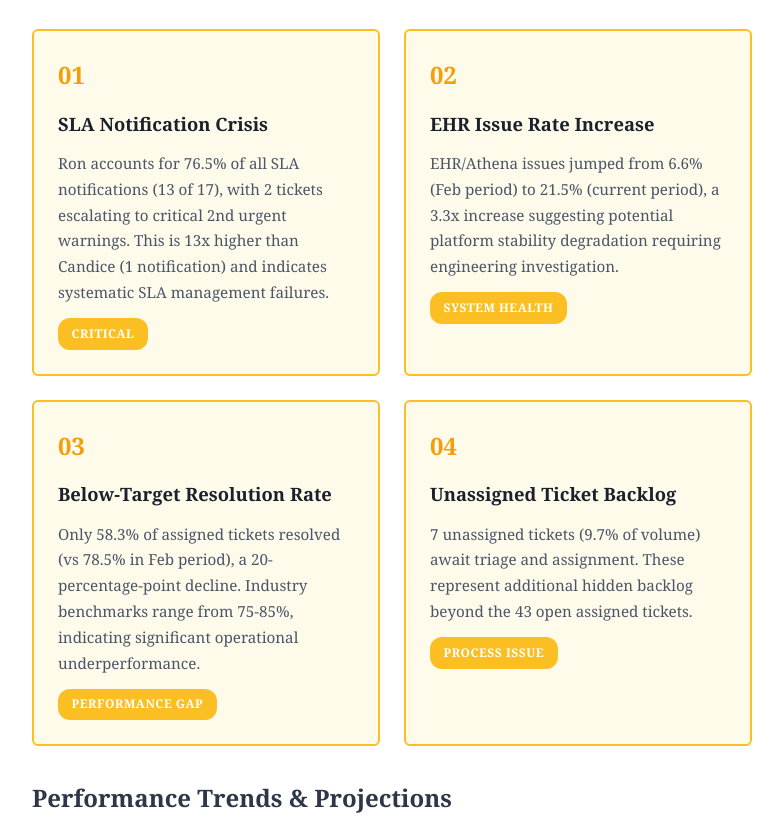
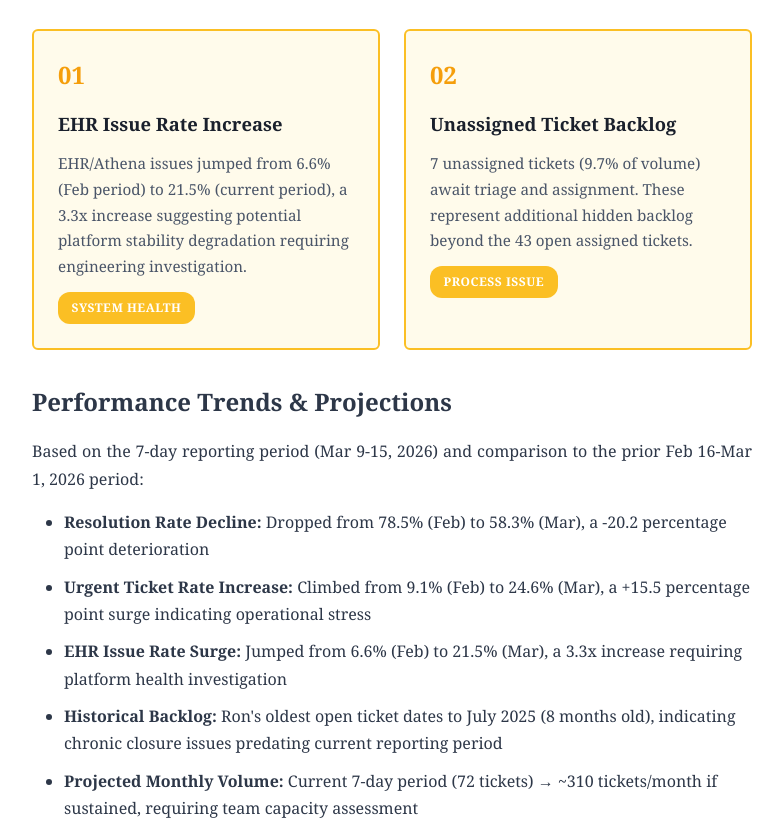
Before and after one commit to agil01/zendesk-reports, a plain HTML site: page product_success_team_metrics_mar9-mar15_2026.html in a window 1280 px wide. Shown: the part 11004-11829 px from the top of the page, without its empty margins (248-1031 px from the left). Drawn offline with nearby package versions, Linux system fonts and the light colour scheme.

Commit message:
Further reduce insights section to 2 key findings
Removed SLA Notification Crisis and Below-Target Resolution Rate insights from section 4. Now displays only EHR Issue Rate Increase and Unassigned Ticket Backlog. Critical recommendations section already removed.

Co-Authored-By: Claude Opus 4.6 <noreply@anthropic.com>

```diff
--- a/product_success_team_metrics_mar9-mar15_2026.html
+++ b/product_success_team_metrics_mar9-mar15_2026.html
@@ -924,15 +924,6 @@
         <div class="insight-grid">
             <div class="insight-card">
                 <div class="insight-number">01</div>
-                <div class="insight-title">SLA Notification Crisis</div>
-                <div class="insight-content">
-                    Ron accounts for 76.5% of all SLA notifications (13 of 17), with 2 tickets escalating to critical 2nd urgent warnings. This is 13x higher than Candice (1 notification) and indicates systematic SLA management failures.
-                </div>
-                <span class="insight-tag">CRITICAL</span>
-            </div>
-
-            <div class="insight-card">
-                <div class="insight-number">02</div>
                 <div class="insight-title">EHR Issue Rate Increase</div>
                 <div class="insight-content">
                     EHR/Athena issues jumped from 6.6% (Feb period) to 21.5% (current period), a 3.3x increase suggesting potential platform stability degradation requiring engineering investigation.
@@ -941,16 +932,7 @@
             </div>
 
             <div class="insight-card">
-                <div class="insight-number">03</div>
-                <div class="insight-title">Below-Target Resolution Rate</div>
-                <div class="insight-content">
-                    Only 58.3% of assigned tickets resolved (vs 78.5% in Feb period), a 20-percentage-point decline. Industry benchmarks range from 75-85%, indicating significant operational underperformance.
-                </div>
-                <span class="insight-tag">Performance Gap</span>
-            </div>
-
-            <div class="insight-card">
-                <div class="insight-number">04</div>
+                <div class="insight-number">02</div>
                 <div class="insight-title">Unassigned Ticket Backlog</div>
                 <div class="insight-content">
                     7 unassigned tickets (9.7% of volume) await triage and assignment. These represent additional hidden backlog beyond the 43 open assigned tickets.
```
